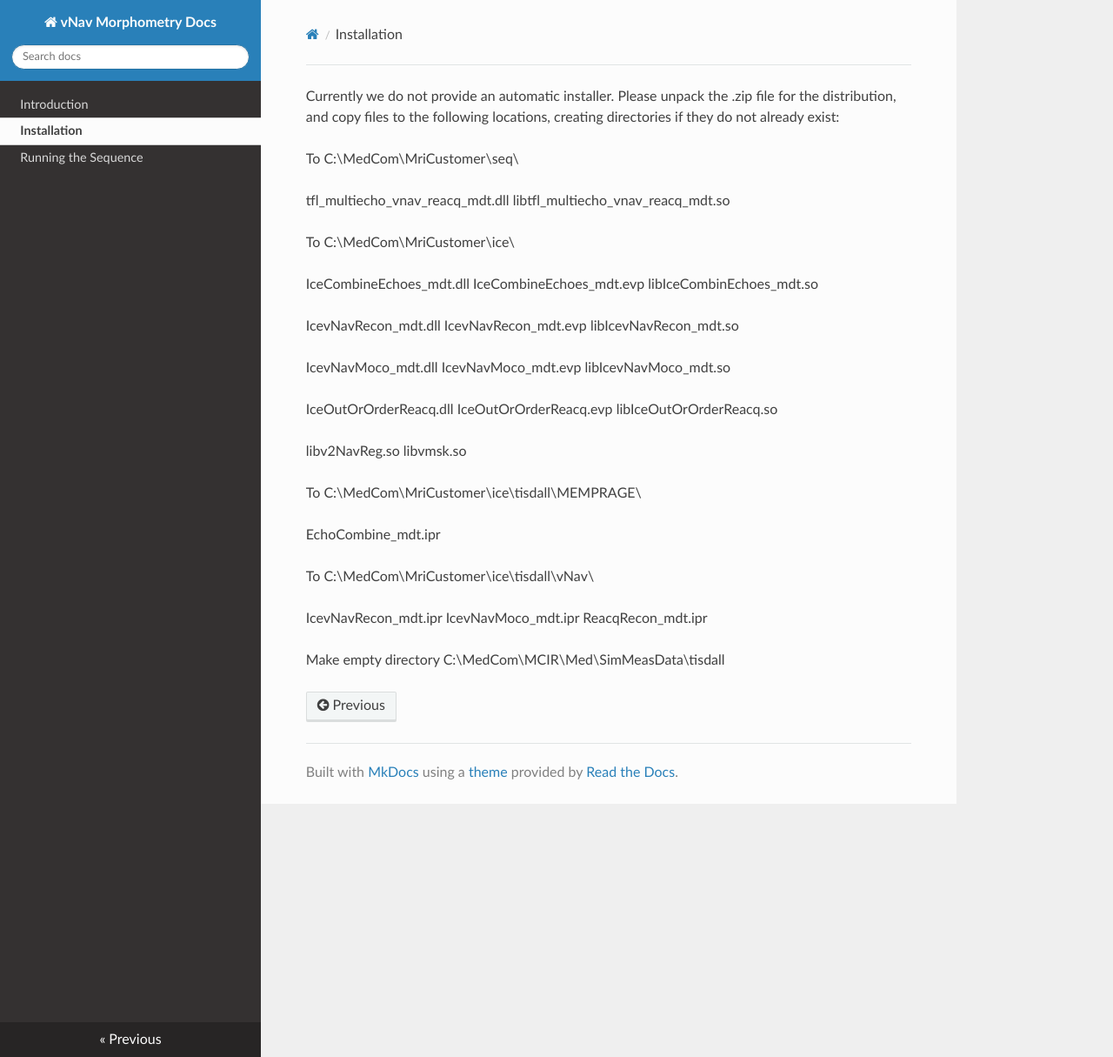
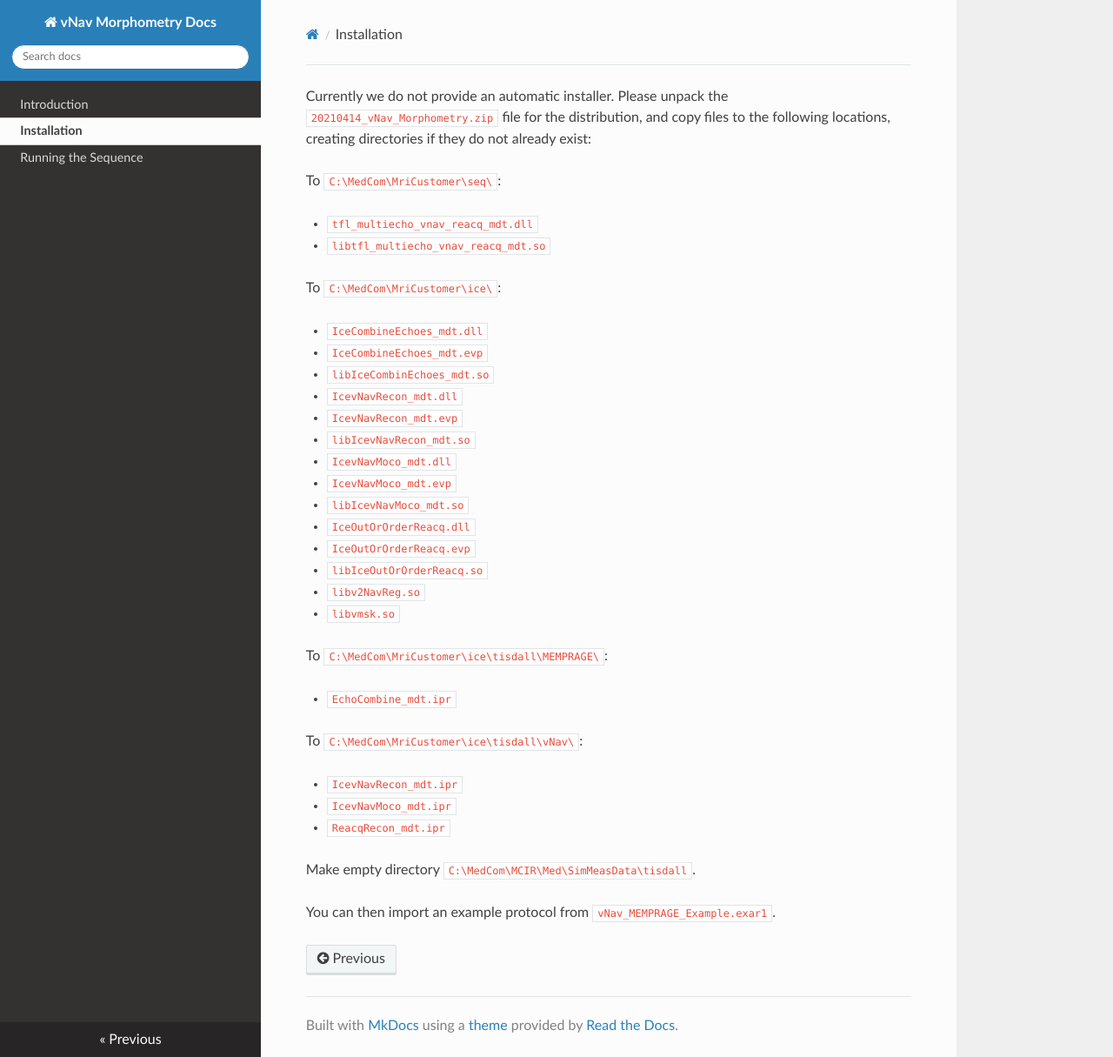
Before and after one commit to MRIMotionCorrection/vNav_Morphometry, an MkDocs documentation site: the page built from docs/install.md, in a window 1280 px wide and 1215 px high. Shown: the whole window at 87% size. Built offline with MkDocs 1.6.1, drawn with Linux system fonts in a browser that asks for light colours; nearby versions of some CDN libraries.

Commit message:
Updated install instructions

```diff
--- a/docs/install.md
+++ b/docs/install.md
@@ -1,41 +1,42 @@
-Currently we do not provide an automatic installer. Please unpack the .zip file for the distribution, and copy files to the following locations, creating directories if they do not already exist:
+Currently we do not provide an automatic installer. Please unpack the `20210414_vNav_Morphometry.zip` file for the distribution, and copy files to the following locations, creating directories if they do not already exist:
 
-To C:\MedCom\MriCustomer\seq\
+To `C:\MedCom\MriCustomer\seq\`:
 
-tfl_multiecho_vnav_reacq_mdt.dll
-libtfl_multiecho_vnav_reacq_mdt.so
+* `tfl_multiecho_vnav_reacq_mdt.dll`
+* `libtfl_multiecho_vnav_reacq_mdt.so`
 
 
-To C:\MedCom\MriCustomer\ice\
+To `C:\MedCom\MriCustomer\ice\`:
 
-IceCombineEchoes_mdt.dll
-IceCombineEchoes_mdt.evp
-libIceCombinEchoes_mdt.so
+* `IceCombineEchoes_mdt.dll`
+* `IceCombineEchoes_mdt.evp`
+* `libIceCombinEchoes_mdt.so`
 
-IcevNavRecon_mdt.dll
-IcevNavRecon_mdt.evp
-libIcevNavRecon_mdt.so
+* `IcevNavRecon_mdt.dll`
+* `IcevNavRecon_mdt.evp`
+* `libIcevNavRecon_mdt.so`
 
-IcevNavMoco_mdt.dll
-IcevNavMoco_mdt.evp
-libIcevNavMoco_mdt.so
+* `IcevNavMoco_mdt.dll`
+* `IcevNavMoco_mdt.evp`
+* `libIcevNavMoco_mdt.so`
 
-IceOutOrOrderReacq.dll
-IceOutOrOrderReacq.evp
-libIceOutOrOrderReacq.so
+* `IceOutOrOrderReacq.dll`
+* `IceOutOrOrderReacq.evp`
+* `libIceOutOrOrderReacq.so`
 
-libv2NavReg.so
-libvmsk.so
+* `libv2NavReg.so`
+* `libvmsk.so`
 
-To C:\MedCom\MriCustomer\ice\tisdall\MEMPRAGE\
+To `C:\MedCom\MriCustomer\ice\tisdall\MEMPRAGE\`:
 
-EchoCombine_mdt.ipr
+* `EchoCombine_mdt.ipr`
 
-To C:\MedCom\MriCustomer\ice\tisdall\vNav\
+To `C:\MedCom\MriCustomer\ice\tisdall\vNav\`:
 
-IcevNavRecon_mdt.ipr
-IcevNavMoco_mdt.ipr
-ReacqRecon_mdt.ipr
+* `IcevNavRecon_mdt.ipr`
+* `IcevNavMoco_mdt.ipr`
+* `ReacqRecon_mdt.ipr`
 
+Make empty directory `C:\MedCom\MCIR\Med\SimMeasData\tisdall`.
 
-Make empty directory C:\MedCom\MCIR\Med\SimMeasData\tisdall
+You can then import an example protocol from `vNav_MEMPRAGE_Example.exar1`.
```
